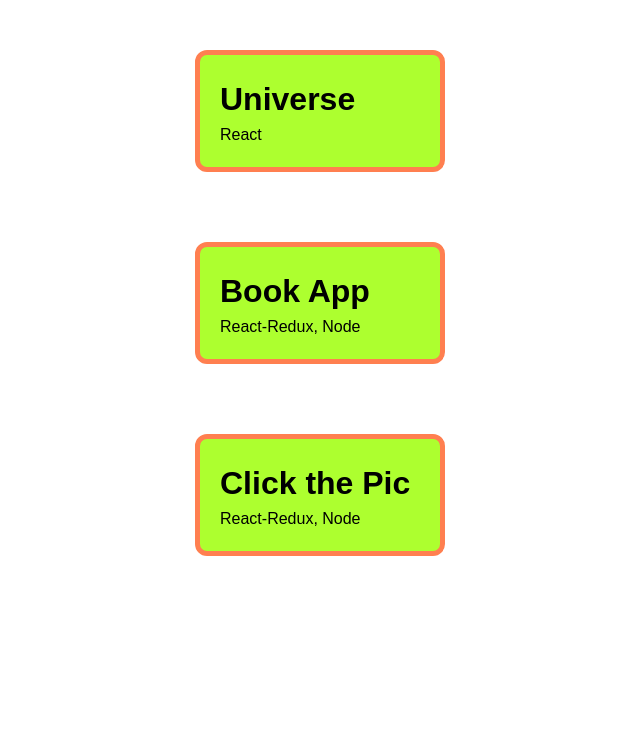
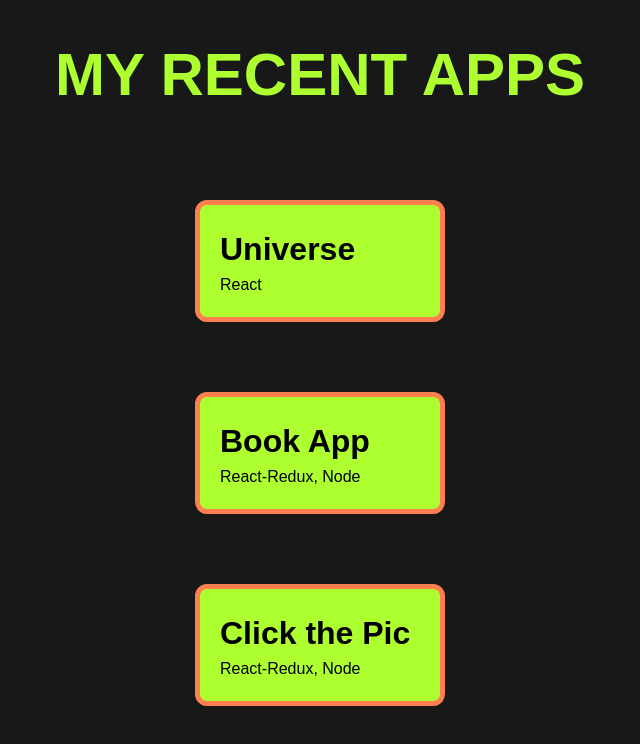
Before and after one commit to ewa-mi/projects, a Vue app: page / in a window 1280 px wide. Shown: the top 744 px of the page, without its empty margins (320-960 px from the left). Built offline with nearby package versions, Linux system fonts and the light colour scheme.

Commit message:
add header

```diff
--- a/src/App.vue
+++ b/src/App.vue
@@ -1,15 +1,18 @@
 <template>
   <div id="app">
+    <Header />
     <Projects v-bind:projects="projects" />
   </div>
 </template>
 
 <script>
+import Header from "./components/layout/Header";
 import Projects from "./components/Projects";
 
 export default {
   name: "app",
   components: {
+    Header,
     Projects,
   },
   data() {
@@ -46,5 +49,7 @@
 body {
   font-family: Arial, Helvetica, sans-serif;
   line-height: 1.5;
+
+  background-color: rgb(24, 24, 24);
 }
 </style>
--- /dev/null
+++ b/src/components/layout/Header.vue
@@ -0,0 +1,20 @@
+<template>
+  <header class="header">
+    <h1>MY RECENT APPS</h1>
+  </header>
+</template>
+
+<script lang="ts">
+export default {
+  name: "Header",
+};
+</script>
+
+<style scoped>
+.header {
+  color: greenyellow;
+  font-size: 30px;
+  text-align: center;
+  padding: 30px;
+}
+</style>
```
Also changed, not shown: src/main.js (+5 -5 lines).
